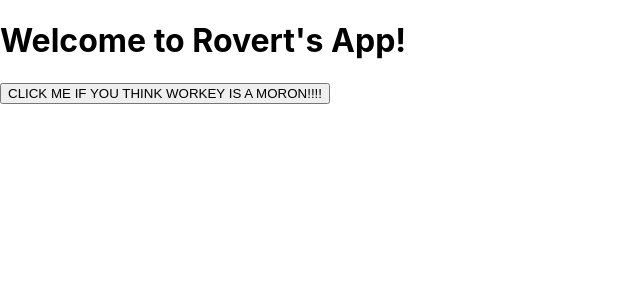
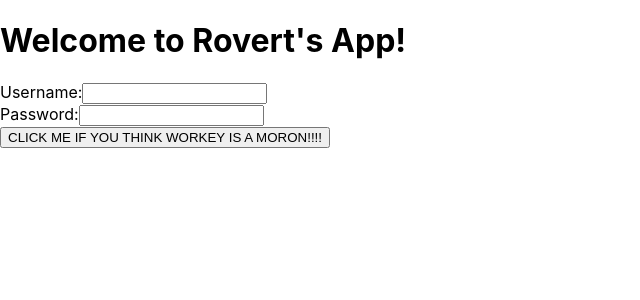
Before and after one commit to tbumgard/reg-auth, a React (Create React App) app: page / in a window 1280 px wide. Shown: the top 300 px of the page, without its empty margins (0-640 px from the left). Built offline with nearby package versions, Linux system fonts and the light colour scheme.

Commit message:
Added input fields for username and password.  Although I feel like there might be another way of doing it using a single react component that can take inputs for type and id

```diff
--- a/src/rovert.js
+++ b/src/rovert.js
@@ -8,10 +8,30 @@ function MyButton() {
     );
 }
 
+function NameInputField(){
+    return (
+        <div>
+            <label>Username:</label>
+            <input type="text" id="username"/>
+        </div>
+    )
+}
+
+function PasswordInputField(){
+    return (
+        <div>
+            <label>Password:</label>
+            <input type="password" id="password"/>
+        </div>
+    )
+}
+
 function Rovert() {
     return (
         <div>
             <h1>Welcome to Rovert's App!</h1>
+            <NameInputField/>
+            <PasswordInputField/>
             <MyButton/>
         </div>
     );
```
